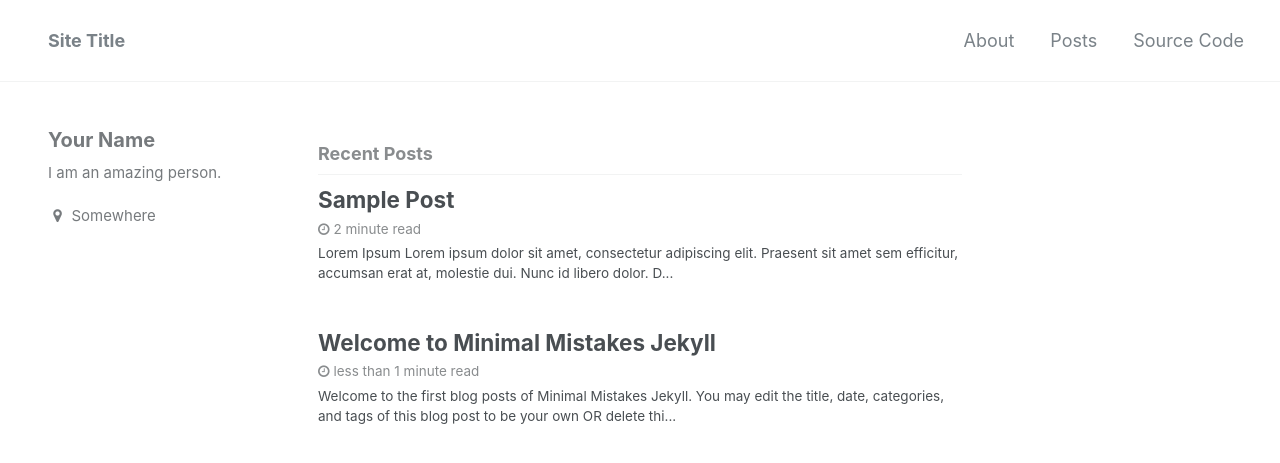
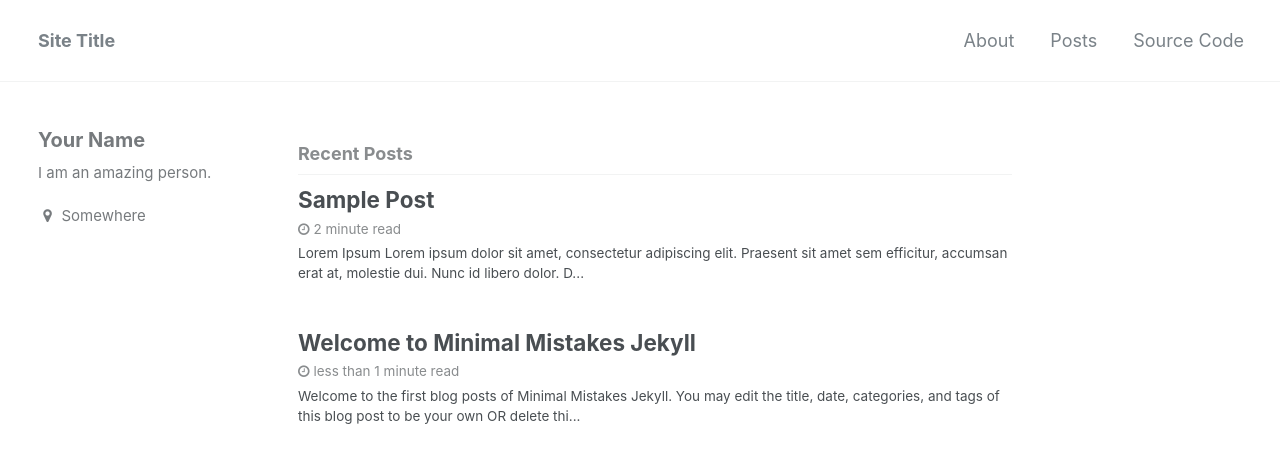
Before and after one commit to limyunkai19/minimal-mistakes-jekyll, a Jekyll site: the page built from index.html, in a window 1280 px wide and 900 px high. Shown: the top 463 px of the window. Built offline with Jekyll 4.4.1, drawn with Linux system fonts in a browser that asks for light colours; the list of posts is cut into pages by our own code.

Commit message:
Enhance position of sidebar and page

```diff
--- a/_sass/minimal-mistakes/_variables.scss
+++ b/_sass/minimal-mistakes/_variables.scss
@@ -121,7 +121,7 @@ $x-large                      : 1280px !default;
    ========================================================================== */
 
 $right-sidebar-width-narrow   : 200px !default;
-$right-sidebar-width          : 300px !default;
+$right-sidebar-width          : 250px !default;
 $right-sidebar-width-wide     : 400px !default;
 
 
--- a/assets/css/main.scss
+++ b/assets/css/main.scss
@@ -45,6 +45,8 @@ html {
     border-top: 3px solid #e2e3e3;
 }
 
+
+// left sidebar (author profile)
 .sidebar {
   font-size: 14px; // change from 16
 
@@ -54,7 +56,7 @@ html {
 
   @include breakpoint($large) {
     font-size: 18px; // change from 20
-    padding-left: 30px;
+    padding-left: 20px;
   }
 
   @include breakpoint($x-large) {
@@ -62,8 +64,22 @@ html {
   }
 }
 
+// pad heading
 #site-nav {
   @include breakpoint($large) {
-    padding-left: 30px;
+    padding-left: 20px;
   }
 }
+
+// adjust left/right sidebar and page position on x-large
+.sidebar{
+  @include breakpoint($x-large) {
+    width: calc(#{$right-sidebar-width} + 30px - 1em);
+  }
+}
+
+.page, .archive {
+  @include breakpoint($x-large) {
+    width: calc(100% - #{$right-sidebar-width} - 30px);
+  }
+}
```
